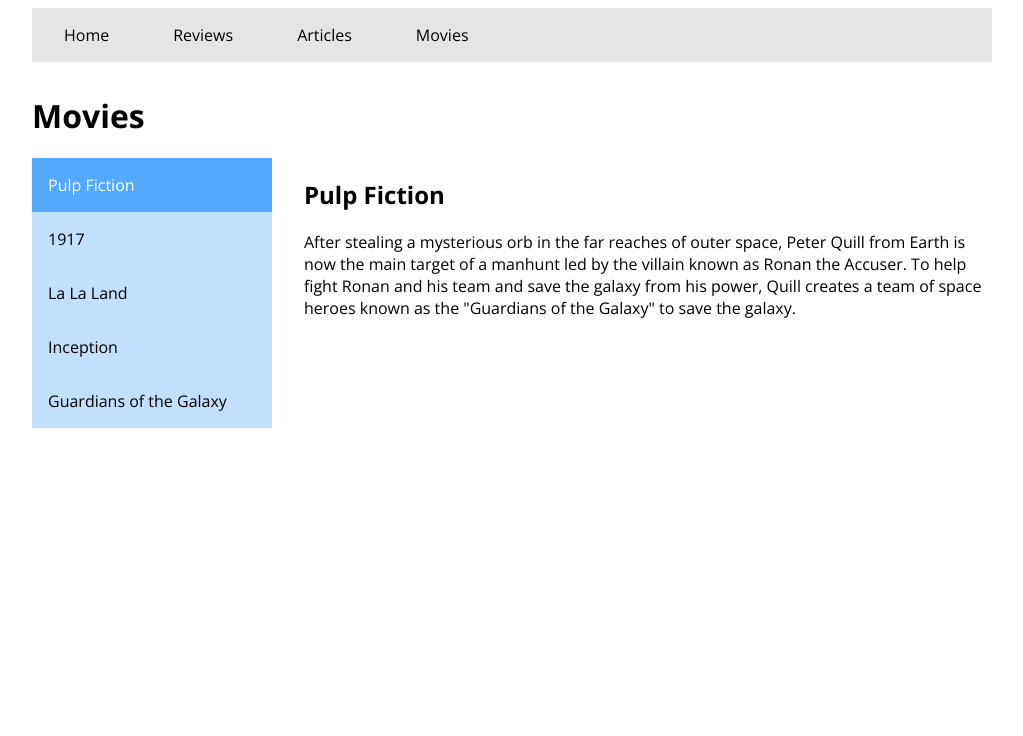
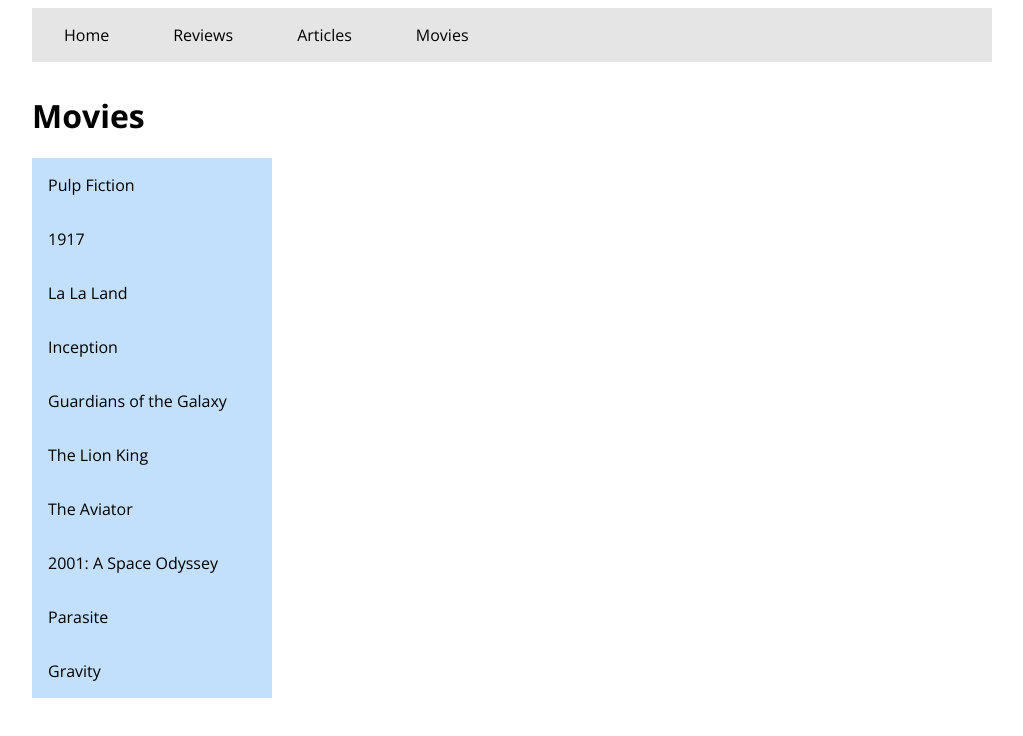
Before and after one commit to LucieSt/projekt-filmovy-magazin, a React app: page /movies in a window 1280 px wide. Shown: the top 736 px of the page, without its empty margins (128-1151 px from the left). Built offline with nearby package versions, Linux system fonts and the light colour scheme.

Commit message:
router logic is all done

```diff
--- /dev/null
+++ b/src/Components/Menu/menu.jsx
@@ -0,0 +1,16 @@
+import React from "react";
+import { Link } from "react-router-dom";
+import './style.css';
+
+const Menu = () => {
+	return (
+		<nav className="menu">
+			<Link to="/">Home</Link>
+			<Link to="/reviews">Reviews</Link>
+			<Link to="/articles">Articles</Link>
+			<Link to="/movies">Movies</Link>
+		</nav>
+	)
+};
+
+export default Menu;
--- /dev/null
+++ b/src/Components/Menu/style.css
@@ -0,0 +1,21 @@
+/* menu */
+.menu {
+	display: flex;
+	background-color: #e5e5e5;
+	margin-bottom: 2rem;
+}
+
+.menu a {
+	display: block;
+	padding: 1rem 2rem;
+	color: black;
+	text-decoration: none;
+}
+
+.menu a:hover {
+	background-color: #d5d5d5;
+}
+
+.menu a.active {
+	background-color: #c5c5c5;
+}
--- /dev/null
+++ b/src/Components/Movie/movie.jsx
@@ -0,0 +1,21 @@
+import React from "react";
+import { useParams } from "react-router-dom";
+import { movies } from './../../movie-database.js';
+import './style.css';
+
+const Movie = () => {
+
+	const { id } = useParams();
+	const movie = movies.find(film => film.id === Number(id));
+
+	return (
+		<div className="movie">
+			<img src={movie.poster} alt={movie.title}/>
+			<h2>{movie.title}</h2>
+			<p>{movie.storyline}</p>
+
+		</div>
+	)
+};
+
+export default Movie;
--- /dev/null
+++ b/src/Components/MovieList/movie-list.jsx
@@ -0,0 +1,21 @@
+import React from "react";
+import { Link } from "react-router-dom";
+import { movies } from "./../../movie-database.js"
+import './style.css';
+
+console.log(movies);
+
+const MovieList = () => {
+	return (
+		<nav className="movie-list">
+
+			{movies.map((movie) => {
+				const movieUrl = `/movies/${movie.id}`;
+				return <Link key={movie.id} to={movieUrl}>{movie.title}</Link>
+			})}
+
+		</nav>
+	)
+};
+
+export default MovieList;
--- /dev/null
+++ b/src/Components/MovieList/style.css
@@ -0,0 +1,23 @@
+/* movie list */
+.movie-list {
+	flex: 0 0 25%;
+	display: flex;
+	flex-direction: column;
+	background-color: #c2dffc;
+}
+
+.movie-list a {
+	display: block;
+	padding: 1rem;
+	color: black;
+	text-decoration: none;
+}
+
+.movie-list a:hover {
+	background-color: #a0cfff;
+}
+
+.movie-list a.active {
+	background-color: #53a9ff;
+	color: white;
+}
--- a/src/Components/Movies/movies.jsx
+++ b/src/Components/Movies/movies.jsx
@@ -1,30 +1,15 @@
 import React from "react";
+import MovieList from "../MovieList/movie-list";
+import { Outlet } from "react-router-dom";
 import './style.css';
 
 const Movies = () => {
 	return (
 		<div className="movies">
 			<h1>Movies</h1>
-
 			<div className="movies-container">
-
-				<nav className="movie-list">
-					<a href="#" className="active">Pulp Fiction</a>
-					<a href="#">1917</a>
-					<a href="#">La La Land</a>
-					<a href="#">Inception</a>
-					<a href="#">Guardians of the Galaxy</a>
-				</nav>
-
-				<div className="movie">
-					{/* <img src="https://github.com/Czechitas-podklady-WEB/projekt-filmovy-magazin/raw/main/html-vzor/images/pulp-fiction.jpg" alt="Pulp Fiction"> */}
-
-					<h2>Pulp Fiction</h2>
-
-					<p>After stealing a mysterious orb in the far reaches of outer space, Peter Quill from Earth is now the main target of a manhunt led by the villain known as Ronan the Accuser. To help fight Ronan and his team and save the galaxy from his power, Quill creates a team of space heroes known as the "Guardians of the Galaxy" to save the galaxy.</p>
-
-				</div>
-
+				<MovieList />
+				<Outlet />
 			</div>
 		</div>
 	)
--- a/src/Components/Movies/style.css
+++ b/src/Components/Movies/style.css
@@ -4,27 +4,3 @@
 	align-items: start;
 	gap: 2rem;
 }
-
-/* movie list */
-.movie-list {
-	flex: 0 0 25%;
-	display: flex;
-	flex-direction: column;
-	background-color: #c2dffc;
-}
-
-.movie-list a {
-	display: block;
-	padding: 1rem;
-	color: black;
-	text-decoration: none;
-}
-
-.movie-list a:hover {
-	background-color: #a0cfff;
-}
-
-.movie-list a.active {
-	background-color: #53a9ff;
-	color: white;
-}
--- a/src/index.jsx
+++ b/src/index.jsx
@@ -1,22 +1,19 @@
 import React from 'react';
 import { createRoot } from 'react-dom/client';
 import { createBrowserRouter, RouterProvider, Link, Outlet } from 'react-router-dom';
+import Menu from './Components/Menu/menu';
 import Home from './Components/Home/home';
 import Articles from './Components/Articles/articles';
 import Movies from './Components/Movies/movies';
 import Reviews from './Components/Reviews/reviews';
+import Movie from './Components/Movie/movie';
 import ErrorPage from './Components/ErrorPage/error-page';
 import './style.css';
 
 const App = () => {
   return (
     <div className="container">
-      <nav className="menu">
-        <Link to="/">Home</Link>
-        <Link to="/reviews">Reviews</Link>
-        <Link to="/articles">Articles</Link>
-        <Link to="/movies">Movies</Link>
-      </nav>
+      <Menu />
       <main>
         <Outlet />
       </main>
@@ -45,6 +42,12 @@
       {
         path: "/movies",
         element: <Movies />,
+        children: [
+          {
+            path: "/movies/:id",
+            element: <Movie />,
+          },
+        ],
       },
     ],
   },
--- a/src/style.css
+++ b/src/style.css
@@ -12,25 +12,3 @@
 	max-width: 60rem;
 	margin: 0 auto;
 }
-
-/* menu */
-.menu {
-	display: flex;
-	background-color: #e5e5e5;
-	margin-bottom: 2rem;
-}
-
-.menu a {
-	display: block;
-	padding: 1rem 2rem;
-	color: black;
-	text-decoration: none;
-}
-
-.menu a:hover {
-	background-color: #d5d5d5;
-}
-
-.menu a.active {
-	background-color: #c5c5c5;
-}
```
Also changed, not shown: src/Components/Movie/style.css (added).
